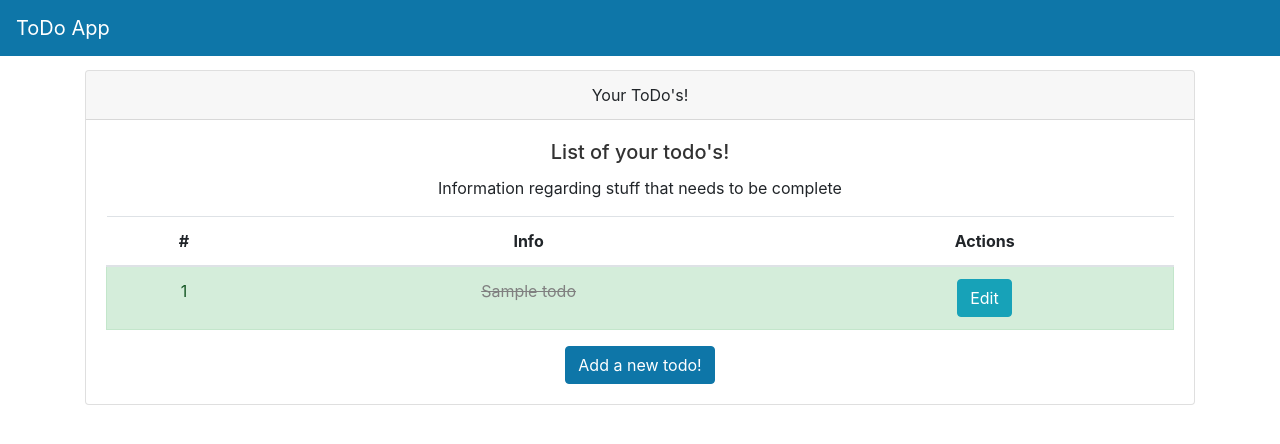
After one commit to FranBotha1990/todoapp, a FastAPI app: template templates/todo.html in a window 1280 px wide. The commit adds this page. Shown: the top 444 px of the page. Run offline with FastAPI, Linux system fonts and the light colour scheme; the template is opened without the code that fills it: most values are stand-ins (such as "Sample title", 1, 10 or a date in 2020); parts of the project's set-up code (start-up, migrations or seed data) failed here and were passed over.

Commit message:
Create navbar.html, todo.html, apply styling and link pages, use Jinja for navigation bar.

```diff
--- a/templates/layout.html
+++ b/templates/layout.html
@@ -6,10 +6,25 @@
     <meta charset="UTF-8">
     <meta name="viewport" content="width=device-width, initial-scale=1.0">
     <title>ToDo App</title>
+
+    <style>
+        .strike-through-td {
+            text-decoration: line-through;
+            color: grey;
+        }
+    </style>
+
 </head>
 <body>
+    {% include 'navbar.html' %}
+
     {% block content %}
 
     {% endblock %}
+
+    <script src="{{ url_for('static', path='/js/jquery-slim.js') }}"></script>
+    <script src="{{ url_for('static', path='/js/popper.js') }}"></script>
+    <script src="{{ url_for('static', path='/js/bootstrap.js') }}"></script>
+    <script src="{{ url_for('static', path='/js/base.js') }}" defer></script>
 </body>
 </html>
--- a/templates/login.html
+++ b/templates/login.html
@@ -6,7 +6,7 @@
             Login
         </div>
         <div class="card-body">
-            <form id="login-form">
+            <form id="loginForm">
                 <div class="form-group">
                     <label>Username</label>
                     <input type="text" class="form-control" name="username" autocomplete="username" required>
--- /dev/null
+++ b/templates/navbar.html
@@ -0,0 +1,28 @@
+<div>
+    <nav class="navbar navbar-expand-md navbar-dark main-color fixed-top">
+        <a class="navbar-brand" href="#">ToDo App</a>
+        <button class="navbar-toggler" type="button" data-toggle="collapse" data-target="#navbarNav"
+                aria-controls="navbarNav" aria-expanded="false" aria-label="Toggle navigation">
+            <span class="navbar-toggler-icon"></span>
+        </button>
+        <div class="collapse navbar-collapse" id="navbarNav">
+
+            <ul class="navbar-nav">
+                {% if user %}
+                <li class="nav-item active">
+                    <a class="nav-link" href="/todos/todo-page">Home</a>
+                </li>
+                {% endif %}
+            </ul>
+
+            <ul class="navbar-nav ml-auto">
+                {% if user %}
+                <li class="nav-item m-1">
+                    <a type="button" class="btn btn-outline-light text-white" onclick="logout()">Logout</a>
+                </li>
+                {% endif %}
+            </ul>
+
+        </div>
+    </nav>
+</div>
--- /dev/null
+++ b/templates/todo.html
@@ -0,0 +1,53 @@
+{% include 'layout.html' %}
+
+<div class="container">
+    <div class="card text-center">
+        <div class="card-header">
+            Your ToDo's!
+        </div>
+        <div class="card-body">
+            <h5 class="card-title">
+                List of your todo's!
+            </h5>
+            <p class="card-text">
+                Information regarding stuff that needs to be complete
+            </p>
+
+            <table class="table table-hover">
+                <thead>
+                    <tr>
+                        <th scope="col">#</th>
+                        <th scope="col">Info</th>
+                        <th scope="col">Actions</th>
+                    </tr>
+                </thead>
+                <tbody>
+                    {% for todo in todos %}
+                    {% if todo.complete == False %}
+                    <tr class="pointer">
+                        <td>{{loop.index}}</td>
+                        <td>{{todo.title}}</td>
+                        <td>
+                            <button onclick="window.location.href='edit-todo-page/{{todo.id}}'" type="button" class="btn btn-info">
+                                Edit
+                            </button>
+                        </td>
+                    </tr>
+                    {% else %}
+                    <tr class="pointer alert alert-success">
+                        <td>{{loop.index}}</td>
+                        <td class="strike-through-td">{{todo.title}}</td>
+                        <td>
+                            <button onclick="window.location.href='edit-todo-page/{{todo.id}}'" type="button" class="btn btn-info">
+                                Edit
+                            </button>
+                        </td>
+                    </tr>
+                    {% endif %}
+                    {% endfor %}
+                </tbody>
+            </table>
+            <a href="add-todo-page" class="btn btn-primary">Add a new todo!</a>
+        </div>
+    </div>
+</div>
```
Also changed, not shown: routers/todos.py (+30 -1 lines).
